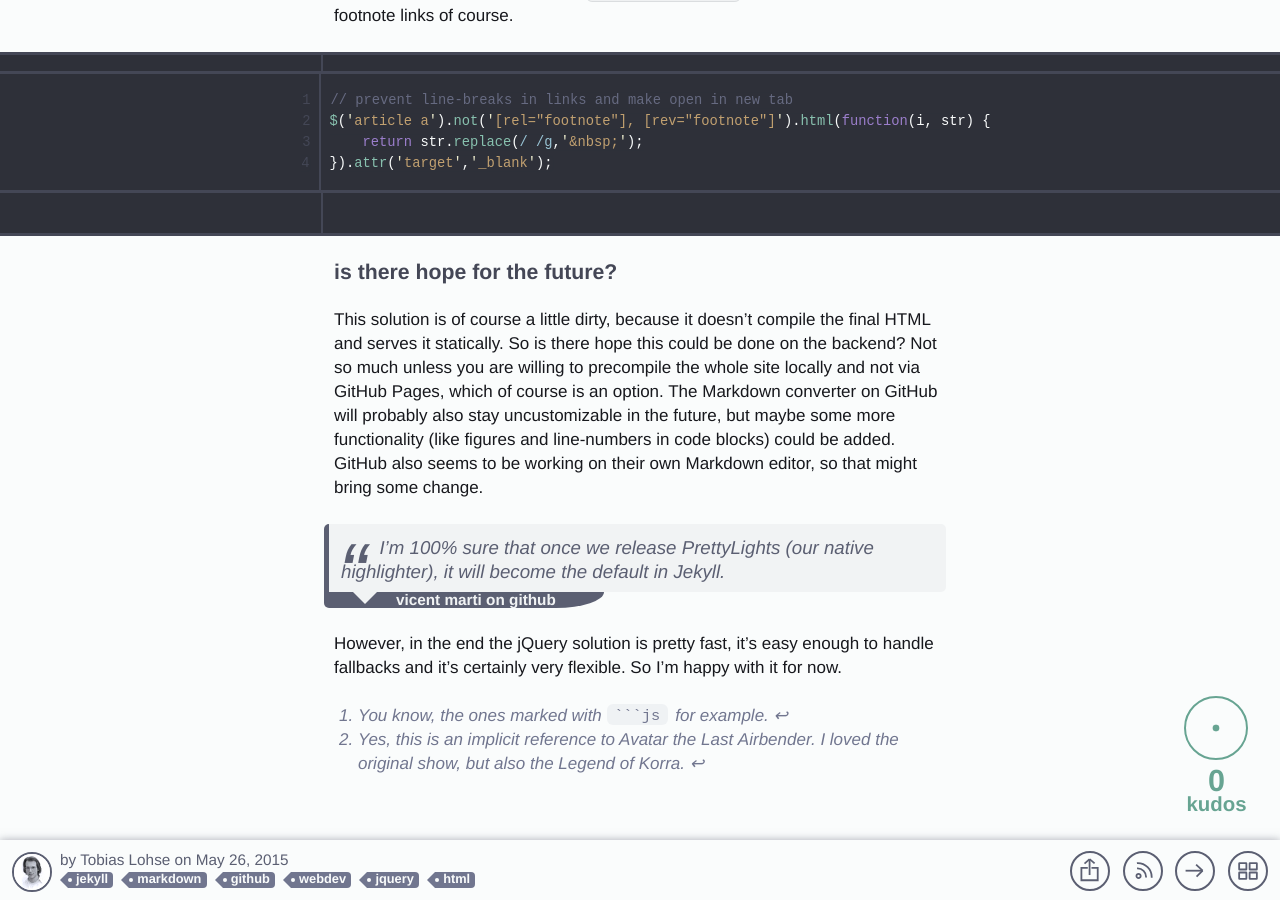
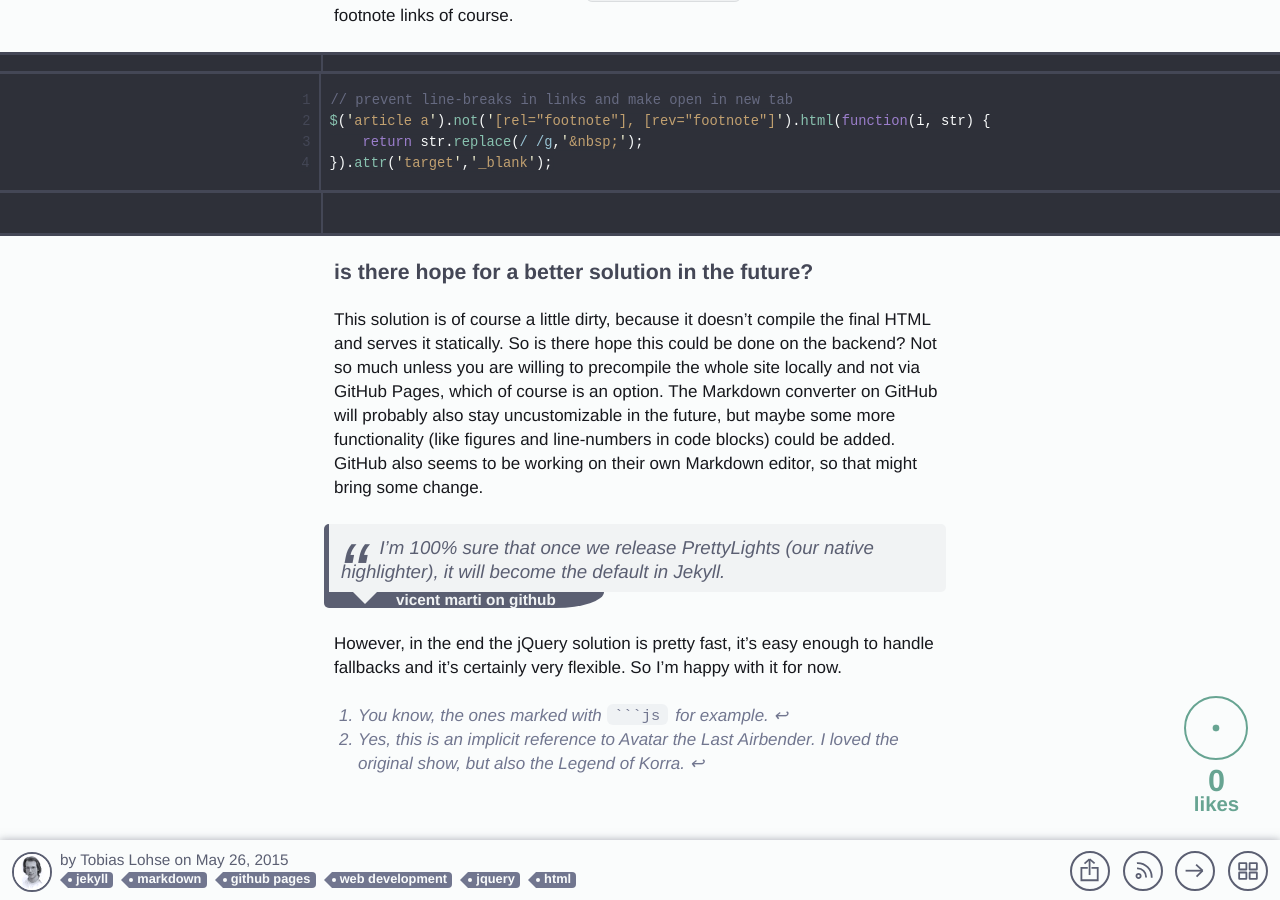
Before and after one commit to MrLoh/MrLoh.github.io, a Jekyll site: the page built from _posts/2015-05-25-bending-markdown-for-jekyll-and-github-pages.md, in a window 1280 px wide and 900 px high, scrolled down 2021 px. Built offline with Jekyll 4.4.1, drawn with Linux system fonts in a browser that asks for light colours; Markdown is read by kramdown in place of the engine named in the settings.

````diff
--- a/_config.yml
+++ b/_config.yml
@@ -14,7 +14,7 @@ github_username:  MrLoh
 safe: true
 lsi: false
 source: "."
-exclude: [node_modules, Gruntfile.js, package.json, main.css]
+exclude: [node_modules, Gruntfile.js, package.json, README.md]
 
 markdown: redcarpet
 redcarpet:
--- a/_includes/kudo.html
+++ b/_includes/kudo.html
@@ -3,7 +3,7 @@
     <a class="kudobject"></a>
     <a href="#kudo" class="count">
         <span class="num">0</span>
-        <span class="txt">Kudos</span>
+        <span class="txt">Likes</span>
     </a>
 </figure>
 {% endif %}
--- a/_posts/2015-05-25-bending-markdown-for-jekyll-and-github-pages.md
+++ b/_posts/2015-05-25-bending-markdown-for-jekyll-and-github-pages.md
@@ -1,8 +1,8 @@
 ---
 title: Bending Markdown for Jekyll and GitHub Pages
 date: 2015-05-26-15:45
-tags: [Jekyll, Markdown, GitHub, WebDev, jQuery, HTML]
-keywords: [RedCarpet, GitHub Pages, Kramdown, JavaScript]
+tags: [Jekyll, Markdown, GitHub Pages, Web Development, jQuery, HTML]
+keywords: [RedCarpet, GitHub, Kramdown, JavaScript]
 ---
 
 If you are using [Jekyll](http://jekyll.com/) you probably love writing in [Markdown](http://daringfireball.net/projects/markdown/syntax). So do I and over time I've really gotten used to so called GitHub flavored markdown ([GFM](https://help.github.com/articles/github-flavored-markdown/)). This adds some nice features to Markdown, most notably: strike-through, checkmarks, tables, **and** fenced code blocks [^1]. One might think that when using Jekyll on [GitHub Pages](https://pages.github.com/) it would be standard to have GFM, but it's not that simple.
@@ -58,7 +58,7 @@ $('article a').not('[rel="footnote"], [rev="footnote"]').html(function(i, str) {
 }).attr('target','_blank');
 ```
 
-## Is there hope for the future?
+## Is there hope for a better solution in the future?
 
 This solution is of course a little dirty, because it doesn't compile the final HTML and serves it statically. So is there hope this could be done on the backend? Not so much unless you are willing to precompile the whole site locally and not via GitHub Pages, which of course is an option. The Markdown converter on GitHub will probably also stay uncustomizable in the future, but maybe some more functionality (like figures and line-numbers in code blocks) could be added. GitHub also seems to be working on their own Markdown editor, so that might bring some change.
 
--- a/assets/js/parse-kudos.js
+++ b/assets/js/parse-kudos.js
@@ -12,9 +12,9 @@ String.prototype.hashCode = function() {
 function updateScore(score) {
     $("#kudo .num").html(score);
     if ( score == 1 ) {
-        $("#kudo .txt").html('Kudo');
+        $("#kudo .txt").html('Like');
     } else {
-        $("#kudo .txt").html('Kudos');
+        $("#kudo .txt").html('Likes');
     }
 }
 
````
Also changed, not shown: Gruntfile.js (+78 -24 lines), _drafts/serving-jekyll-with-grunt-and-livereload.md (+4 -12 lines), archive/2015/06/index.md (added, +7 -0 lines), archive/tags/c.md (added, +6 -0 lines), archive/tags/github-pages.md (added, +6 -0 lines), archive/tags/grunt.md (added, +6 -0 lines), archive/tags/ruby.md (added, +6 -0 lines), archive/tags/web-development.md (added, +6 -0 lines), package.json (+12 -5 lines), README.md (added), assets/js/parse-kudos.min.js, 1 other file.
